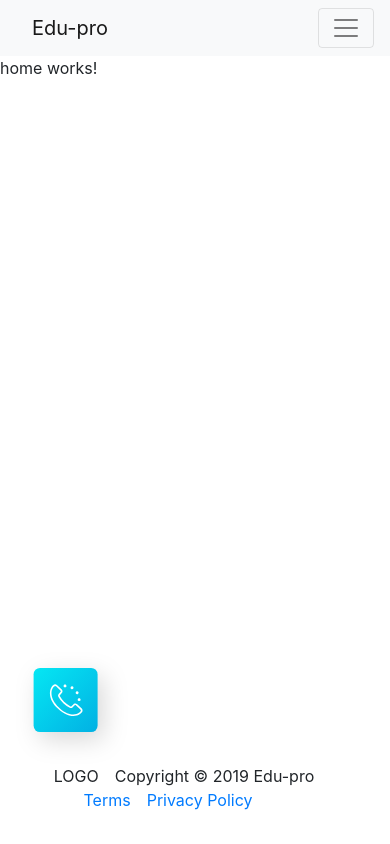
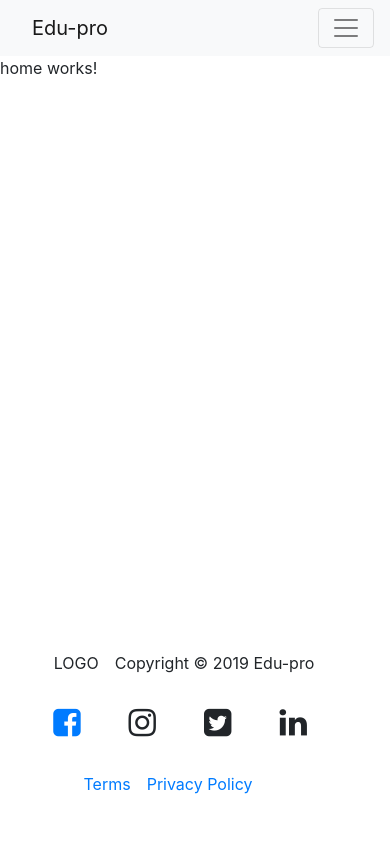
Before and after one commit to yudhishthirbhunwal/edupro, an Angular app: page / in a window 390 px wide. Built offline with nearby package versions, Linux system fonts and the light colour scheme.

Commit message:
contact icon responsive + footer responsive done

```diff
--- a/src/app/shared/contact-icon/contact-icon.component.html
+++ b/src/app/shared/contact-icon/contact-icon.component.html
@@ -1,5 +1,5 @@
 
-<div class="fixed-bottom">
+<div class="fixed-bottom c-component">
   <div class="cicon-div  d-inline">
     <img class=" c-icon" src='assets/images/icon-call.svg' alt="" >
   </div>
--- a/src/app/shared/contact-icon/contact-icon.component.scss
+++ b/src/app/shared/contact-icon/contact-icon.component.scss
@@ -1,5 +1,5 @@
 .c-icon{
-  margin-bottom: 3rem;
+  margin-bottom: 6rem;
   margin-left: 2rem;
   height: 7rem;
   border-radius: .25rem;
@@ -9,8 +9,13 @@
   box-shadow: 0 4px 8px 0 rgba(0, 0, 0, 0.2), 0 6px 20px 0 rgba(0, 0, 0, 0.19);
   border-radius: 10px;
   transition-delay: 1s;
+  z-index: 4;
+
 }
 
+.c-component{
+  z-index: 2;
+}
 
 .cicon-div:hover  + .sc {
   display: inline-block;
@@ -21,9 +26,20 @@
   display: inline-block;
 }
 
+
+@media (min-width : 769px){
+  .sc{
+    margin-bottom: 8rem;
+  }
+}
+
+@media (max-width : 768px){
+  .sc{
+    margin-bottom: 8rem;
+  }
+}
 @media (max-width : 576px){
   .c-icon{
-    margin-bottom: 5rem;
-    margin-left: 1rem;
+    display: none;
 }
 }
--- a/src/app/shared/footer/footer.component.html
+++ b/src/app/shared/footer/footer.component.html
@@ -1,11 +1,17 @@
 
   <div class="footer-main  my-3 row container-fluid">
 
-         <div class="f-content col-sm-6  text-lg-left">
+         <div class="f-content col-sm-4 my-3 text-lg-left">
             <p class="ml-4 d-inline ">LOGO</p>
             <p class="d-inline mx-3">Copyright © 2019 Edu-pro</p>
          </div>
-         <div class="f-content col-sm-6 ">
+         <div class="f-content col-sm-4 my-3">
+             <a href="www.google.com"><i class="fa fa-facebook-square mx-4"></i></a>
+             <a><i class="fa fa-instagram mx-4"></i></a>
+             <a><i class="fa fa-twitter-square mx-4"></i></a>
+             <a><i class="fa fa-linkedin mx-4"></i> </a>
+         </div>
+         <div class="f-content col-sm-4 my-3">
               <p class="mr-4 text-lg-right ">
                 <a href="#" class="mx-2">Terms</a>
                 <a href="#" class="mx-2">Privacy Policy</a>
--- a/src/app/shared/footer/footer.component.scss
+++ b/src/app/shared/footer/footer.component.scss
@@ -1,9 +1,14 @@
 .footer-main{
   position: absolute;
   bottom: 0;
+  z-index: 3;
 
 }
 
 .f-content{
   text-align: center;
 }
+
+.fa{
+  font-size: 2rem;
+}
```
